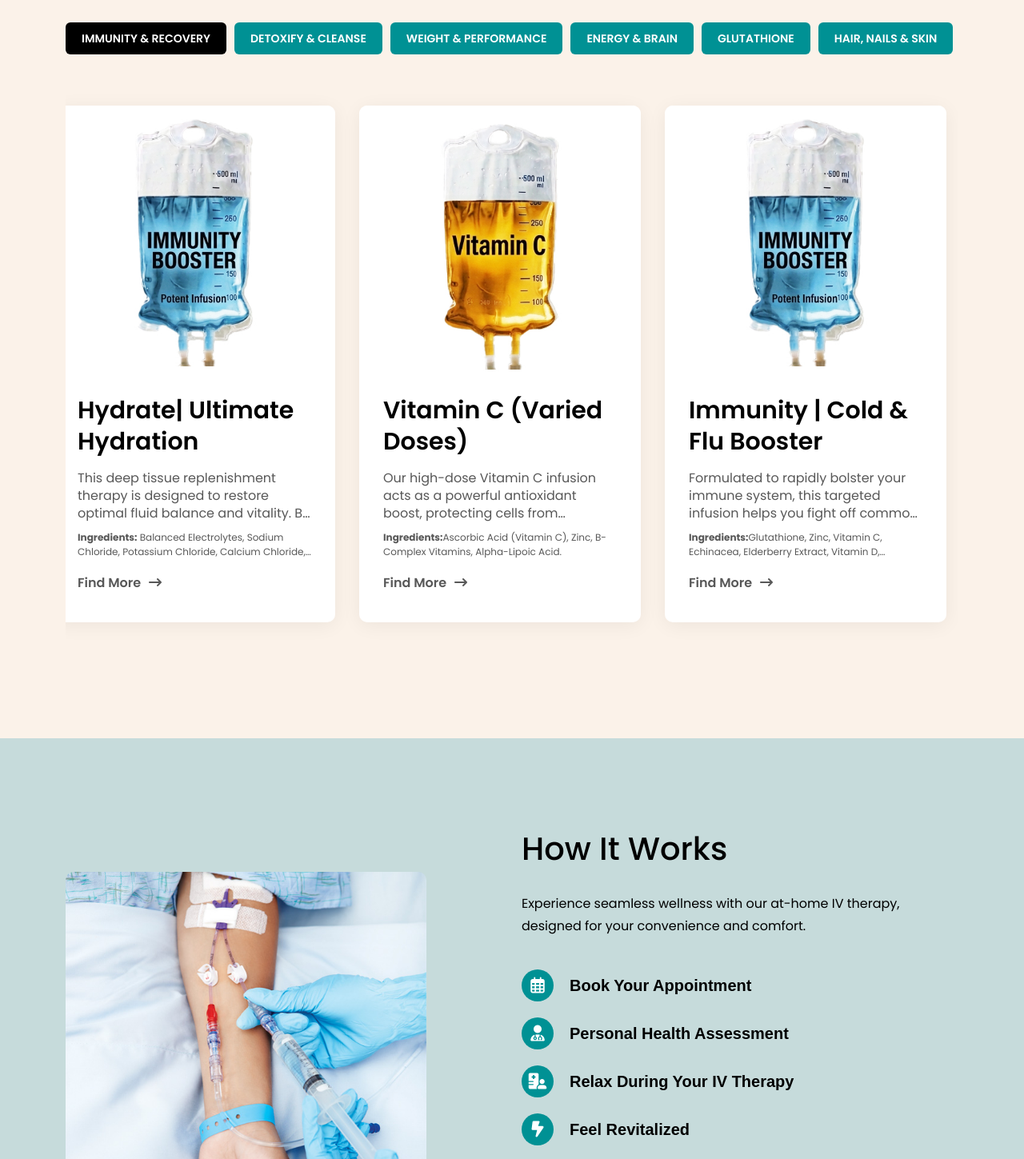
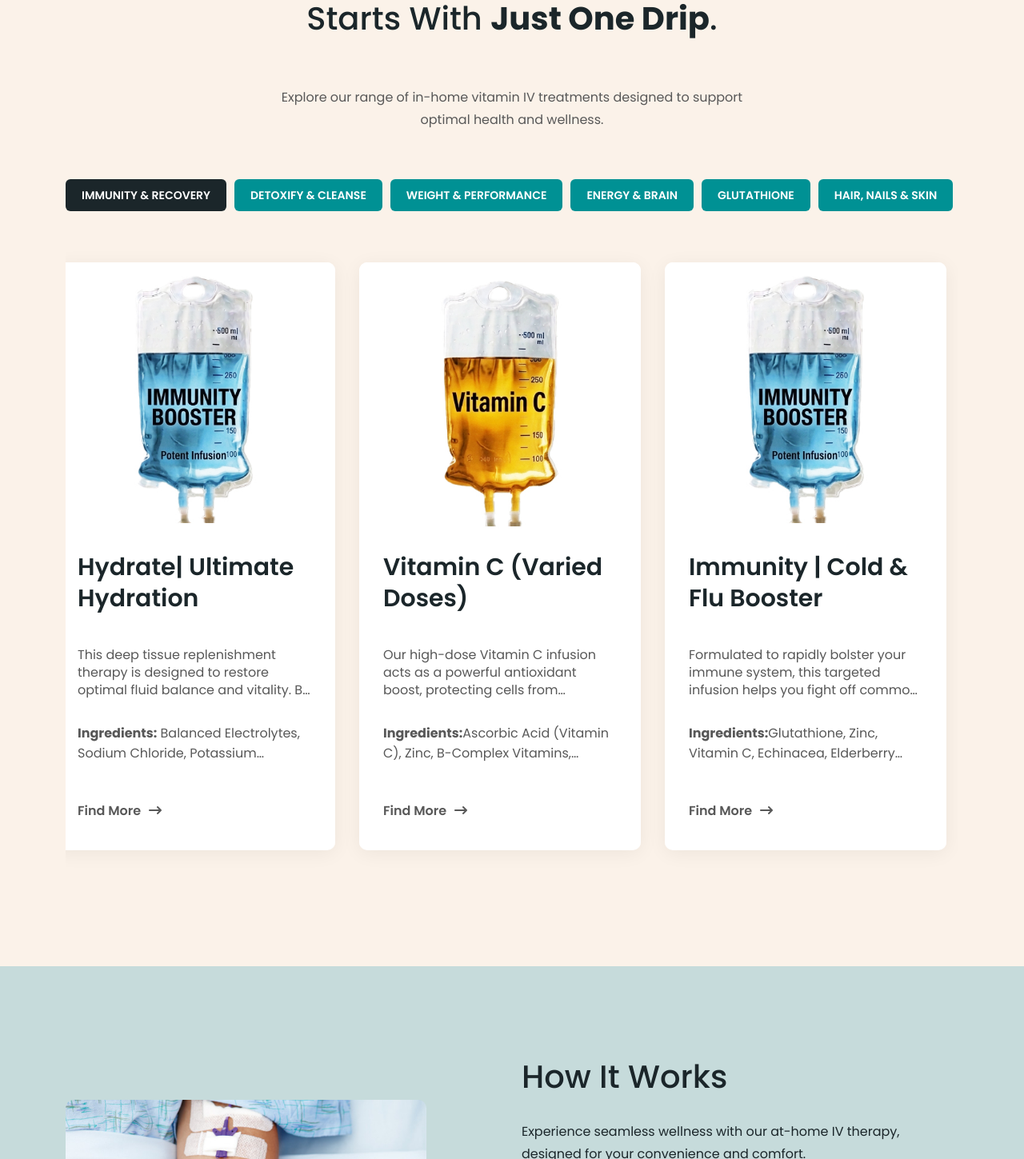
Before and after one commit to Innovateitconsultancy/origins_new, a Next.js app: page / in a window 1280 px wide. Shown: the part 1101-2550 px from the top of the page at 80% size. Built offline with nearby package versions, Linux system fonts and the light colour scheme.

Commit message:
home page update

```diff
--- a/components/sections/HowItWorks.js
+++ b/components/sections/HowItWorks.js
@@ -38,7 +38,7 @@ export default function HowItWorks() {
                                     <div class="accordion accordionHowItWork">
 
   <details name="accordion">
-    <summary> <i class="fa-regular fa-calendar-days"></i> Book Your Appointment</summary>
+    <summary> <i className="fa-regular fa-calendar-days"></i> Book Your Appointment</summary>
     <p>
 Schedule your session online or contact our clinic to book a convenient time for your IV therapy treatment.<br/>
 ✔ Quick consultation <br/>
@@ -47,7 +47,7 @@ Schedule your session online or contact our clinic to book a convenient time for
     </p>
   </details>
   <details name="accordion">
-    <summary><i class="fa-solid fa-user-doctor"></i> Personal Health Assessment</summary>
+    <summary><i className="fa-solid fa-user-doctor"></i> Personal Health Assessment</summary>
     <p>
        Our trained medical professionals will discuss your health goals and recommend the most suitable IV therapy for your needs.<br/>
 ✔ Wellness evaluation <br/>
@@ -57,7 +57,7 @@ Schedule your session online or contact our clinic to book a convenient time for
     </p>
   </details>
   <details name="accordion">
-    <summary><i class="fa-solid fa-hospital-user"></i> Relax During Your IV Therapy</summary>
+    <summary><i className="fa-solid fa-hospital-user"></i> Relax During Your IV Therapy</summary>
     <p>
       Once your IV drip is prepared, a small catheter is placed in your arm to deliver vitamins and hydration directly into your bloodstream.<br/>
 ✔ Comfortable treatment <br/>
@@ -67,7 +67,7 @@ Schedule your session online or contact our clinic to book a convenient time for
     </p>
   </details>
   <details name="accordion">
-    <summary><i class="fa-solid fa-bolt-lightning"></i> Feel Revitalized</summary>
+    <summary><i className="fa-solid fa-bolt-lightning"></i> Feel Revitalized</summary>
     <p>
       After your session, you may begin to feel refreshed, hydrated, and energized as your body absorbs the essential nutrients.<br/>
 ✔ Boost energy levels <br/>
--- a/components/sections/TherapySection.js
+++ b/components/sections/TherapySection.js
@@ -49,10 +49,14 @@ export default function TherapySection() {
                             <button className="array-prev"><i className="fal fa-arrow-right" /></button>
                             <button className="array-next"><i className="fal fa-arrow-left" /></button>
                         </div> */}
-                        <div className="section-title">
+                        <div className="section-title text-center">
                             <h2 className="wow fadeInUp" data-wow-delay=".3s">
-                                IV Drip Therapy
+                                {/* IV Drip Therapy */}
+                                Your journey to better health  starts with <b>Just one Drip</b>.
                             </h2>
+                            <p className="therapyTapsInfo">
+                                Explore our range of in-home vitamin IV treatments designed to support optimal health and wellness.
+                            </p>
                         </div>
 
                         <div className='tabsHomeMain'>
```
Also changed, not shown: public/assets/css/main.css.
